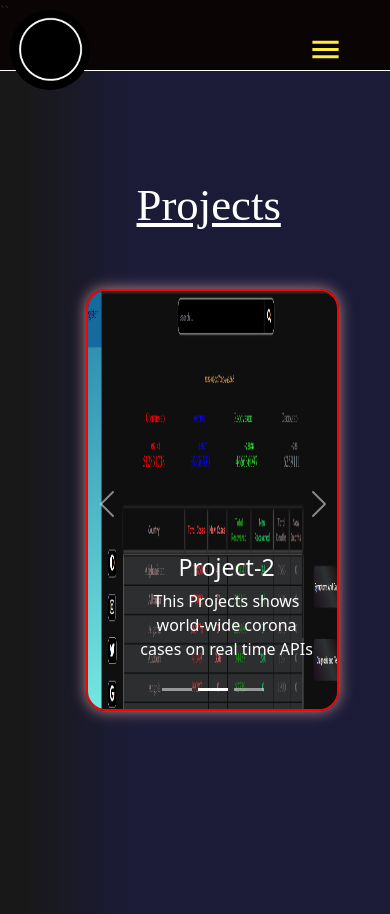
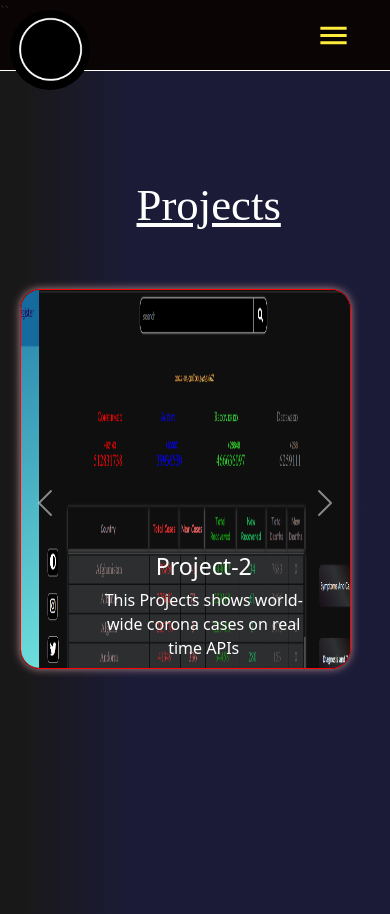
Before and after one commit to vk-0-7/Portfolio-website, a React (Create React App) app: page /projects in a window 390 px wide. Built offline with nearby package versions, Linux system fonts and the light colour scheme; a web font is replaced by a local one.

Commit message:
changing project page

```diff
--- a/src/Components/Contact.css
+++ b/src/Components/Contact.css
@@ -121,14 +121,14 @@
   .social-media{
     height: 10vh;
     width: 86vw;
-    border: 1px solid red;
+    /* border: 1px solid red; */
     position: relative;
-    left: 10%;
+    left: 15%;
     top: 54%;
 
   }
   .social-media svg {
-    transform: scale(0.8);
+    transform: scale(0.7);
 }
  .mail svg {
     transform: scale(0.5);
--- a/src/Components/Nav-sm.css
+++ b/src/Components/Nav-sm.css
@@ -36,5 +36,8 @@
 
     .menuicon{
         display: block;
+        position: absolute;
+        top: 10px;
+        right: 2px;
     }
 }
--- a/src/Components/Nav.css
+++ b/src/Components/Nav.css
@@ -100,6 +100,7 @@
    width: 80px;
    /* border: 1px solid red; */
    position: absolute;
-   right: 10px;
+   top: 20px;
+   right: 6px;
 
  }
--- a/src/Components/Projects.css
+++ b/src/Components/Projects.css
@@ -14,6 +14,7 @@
     background: linear-gradient(90deg, rgba(25,24,25,1) 6%, rgba(9,9,40,0.9252743333661589) 34%);
     height: 89.2vh;
     width: 100vw;
+
 }
 
 .project_text{
@@ -33,7 +34,7 @@
    position: absolute;
    top: 26%;
    left: 22%;
-   border: 2px solid red;
+   border: 1.5px solid red;
    border-radius: 20px;
    box-shadow: 0 0 15px rgb(179, 137, 137);
    overflow: hidden;
@@ -67,12 +68,13 @@ img{
   /* text-shadow:  0 0 3px black; */
 }
   .carousel-items{
-    height: 50vh;
-    width: 65vw;
+    height: 45vh;
+    width: 85vw;
      position: relative;
      top: 16%;
-     left: 22%;
+     left: 5%;
 
+     box-shadow: 0 0 8px rgb(179, 137, 137);
 
 
   }
--- a/src/Components/Projects.js
+++ b/src/Components/Projects.js
@@ -30,8 +30,12 @@ const Projects = () => {
           alt="First slide"
         /> </a>
         <Carousel.Caption>
-          <h3>Project-1</h3>
-          <p>This Project helps you revise english grammer.</p>
+          <h3 style={{
+          color:"black", fontWeight:"bold"
+          }}>Project-1</h3>
+          <p style={{
+          color:"black",fontWeight:"500"
+          }}>This Project helps you revise english grammer.</p>
         </Carousel.Caption>
       </Carousel.Item>
       <Carousel.Item>
```
